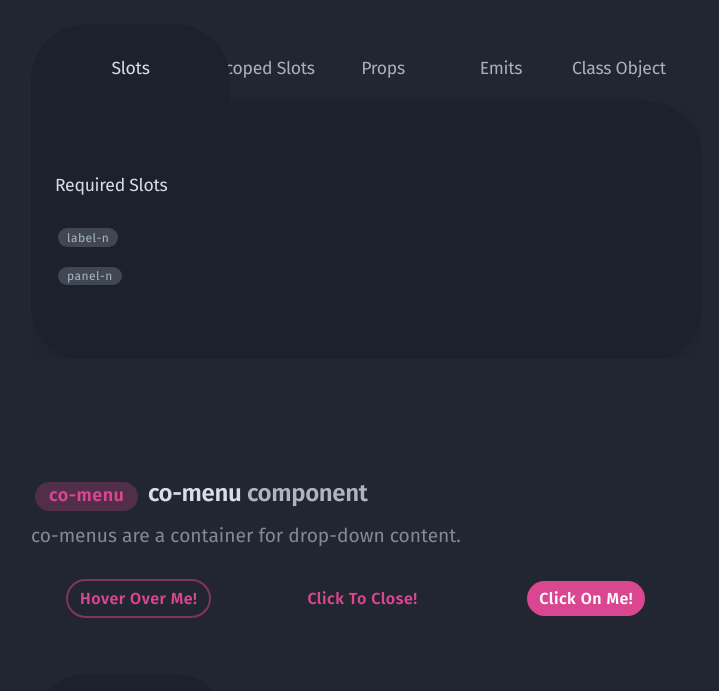
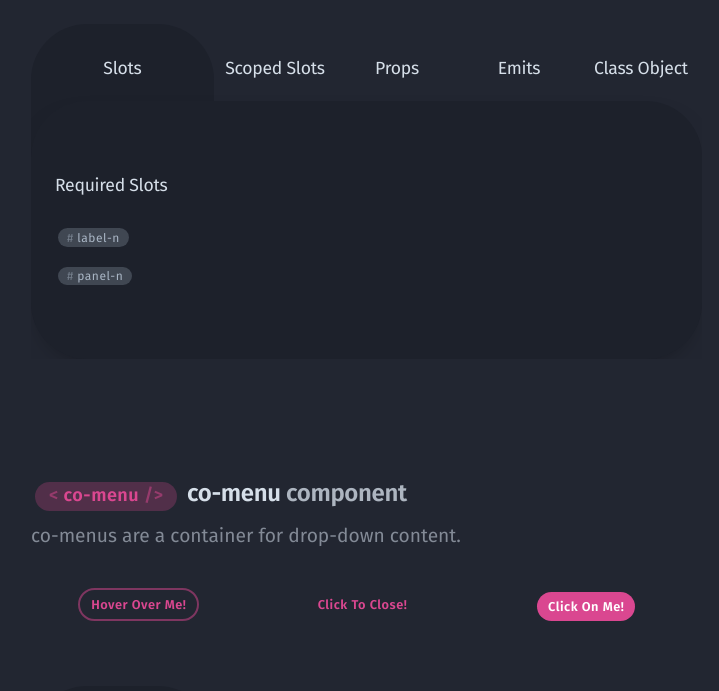
Before and after one commit to audse/cosmic-library, a Vue app: page / in a window 1280 px wide. Shown: the part 889-1580 px from the top of the page, without its empty margins (258-977 px from the left). Built offline with nearby package versions, Linux system fonts and the light colour scheme.

Commit message:
add more animations and update safari view

```diff
--- a/src/components/co-badge.vue
+++ b/src/components/co-badge.vue
@@ -2,7 +2,7 @@
 
 <span :class="[classList.badge, uppercase ? 'uppercase' : '', lg ? 'lg' : sm ? 'sm' : 'md', noWrap ? 'no-wrap' : '']">
 
-    <aside v-if="this.$slots.left" :class="classList.left">
+    <aside v-if="this.$slots.left || left" :class="classList.left">
         {{ left }}
         <slot name="left"></slot>
     </aside>
@@ -10,7 +10,7 @@
     {{ content }}
     <slot></slot>
 
-    <aside v-if="this.$slots.right" :class="classList.right">
+    <aside v-if="this.$slots.right || right" :class="classList.right">
         {{ right }}
         <slot name="right"></slot>
     </aside>
@@ -27,6 +27,8 @@ export default defineComponent({
 
     props: {
         content: String,
+        left: String,
+        right: String,
 
         classes: Object,
 
--- a/src/components/co-button.vue
+++ b/src/components/co-button.vue
@@ -96,12 +96,16 @@ export default defineComponent({
 <style lang="scss" scoped>
 
 * {
+    display: inline-block;
     box-sizing: border-box;
     z-index: 1;
+    position: relative;
+    padding: 0;
+    margin: 0;
 }
 
-/* Button Reset */
 button {
+    /* Reset */
     border: 0;
     outline: 0;
     background: unset;
@@ -111,11 +115,8 @@ button {
     letter-spacing: unset;
     font-size: unset;
     font-family: unset;
-    display: inline;
-}
 
-/* Button Styles */
-button {
+    white-space: nowrap !important;
 
     /* Background */
     border-radius: 1.25em;
@@ -129,6 +130,7 @@ button {
 
     /* Sizing */
     width:  fit-content;
+    min-width: fit-content;
 
     &:hover {
         transform: translate(0, -1px);
@@ -141,7 +143,6 @@ button {
     &:focus-visible {
         outline: auto;
     }
-}
 
     label {
 
@@ -150,22 +151,31 @@ label {
         background-color: v-bind(backgroundColor);
         color: v-bind(textColor);
 
-    /* Background */
+        /* Box Model */
         border-radius: 1.25em;
+        display: block;
+        word-break: unset;
+        overflow-wrap: normal;
+
+        /* Spacing */
+        padding: 0.55em 0.9em;
+
+        /* Sizing */
+        width: 100%;
+        height: 100%;
+
+        span {
+            display: block;
+            width: 100%;
+            height: 100%;
 
             /* Text */
             letter-spacing: 0.5px;
             font-weight: 600;
             font-size: 0.8rem;
 
-    /* Positioning */
-    position: relative;
-
-    /* Spacing */
-    padding: 0.55em 0.9em;
-
-    /* Sizing */
-    width: fit-content;
+        }
+    }
 }
 
 .round, .round-sm, .round-lg {
@@ -201,7 +211,7 @@ label {
 }
 
 .lg {
-    font-size: 1rem;
+    font-size: 0.9rem;
     padding: 0.5em 0.75em;
 }
 
--- a/src/components/co-tabs.vue
+++ b/src/components/co-tabs.vue
@@ -1,23 +1,25 @@
 <template>
 
-<section class="container">
+<section :class="['container', classList.container]">
 
     <!-- Tab Labels -->
     <nav :class="['labels']">
-        <label v-for="tab in tabs" :key="`label-${tab}`" :class="[tab===current_tab ? 'label-active' : '']" @click="current_tab=tab" @keyup.enter="current_tab=tab" tabindex="0">
-            <span :for="`Tab ${tab}`"><slot :name="`label-${tab}`"></slot></span>
+        <label v-for="tab in tabs" :key="`label-${tab}`" :class="[tab===currentTab ? 'label-active' : '', classList.label]" @click="currentTab=tab" @keyup.enter="currentTab=tab" tabindex="0" :for="`Tab ${tab}`">
+            <slot :name="`label-${tab}`"></slot>
         </label>
     </nav>
 
     <!-- Tab Panel -->
     <main :class="[shadow ? 'shadow' : shadowLight ? 'shadow-light' : shadowDark ? 'shadow-dark' : '']">
 
-        <section v-for="tab in tabs" :key="`panel-${tab}`">
-            <section v-show="current_tab===tab" class="panel">
-                <slot :name="`panel-${tab}`"></slot>
+
+        <transition name="slide" mode="out-in">
+
+            <section :class="['panel', classList.panel]" :key="`panel-${currentTab}`">
+                <slot :name="`panel-${currentTab}`"></slot>
             </section>
-        </section>
 
+        </transition>
     </main>
 
 </section>
@@ -47,16 +49,16 @@ export default defineComponent({
 
     setup ( props ) {
 
-        const class_list = reactive( props.classes ? props.classes : {} )
+        const classList = reactive( props.classes ? props.classes : {} )
 
-        const border_radius = props.lessRound ? '1.5em' : '3.5em'
+        const borderRadius = props.lessRound ? '1.5em' : '3.5em'
 
-        const current_tab = ref(props.startTab ? props.startTab : 1)
+        const currentTab = ref(props.startTab ? props.startTab : 1)
 
         return {
-            class_list,
-            border_radius,
-            current_tab
+            classList,
+            borderRadius,
+            currentTab,
         }
 
     },
@@ -68,6 +70,9 @@ export default defineComponent({
 
 * {
     box-sizing: border-box;
+    display: block;
+    position: relative;
+
 }
 
 section.container {
@@ -88,6 +93,7 @@ nav {
     display: flex;
     justify-content: center;
     z-index: 1;
+    width: 100%;
 }
 
 label {
@@ -95,19 +101,22 @@ label {
     position: relative;
     cursor: pointer;
 
-    width: 100%;
-    min-height: calc( v-bind(border_radius) + 0.5em );
-    border-radius: v-bind(border_radius) v-bind(border_radius) 0 0;
+    flex: 1 auto;
+    flex-basis: calc( 100% / v-bind(tabs) );
+
+    min-height: calc( v-bind(borderRadius) + 0.5em );
+    border-radius: v-bind(borderRadius) v-bind(borderRadius) 0 0;
     box-sizing: border-box;
     display: flex;
     justify-content: center;
 
-    padding: 1em 0 calc( v-bind(border_radius) + 0.5em ) 0;
+    padding: 1em 0 calc( v-bind(borderRadius) + 0.5em ) 0;
 
-    margin-left: calc( ( v-bind(border_radius) - 0.5em ) * -1 );
     transition: 150ms;
     margin-top: 5px;
     z-index: 1;
+
+    outline: none;
 
     &:first-of-type {
         margin-left: 0;
@@ -121,7 +130,7 @@ label {
 
     &:hover {
         opacity: 0.75;
-        transition: 150ms;
+        transition: all 150ms;
     }
 
 }
@@ -130,7 +139,8 @@ label {
     background: v-bind(bg);
     opacity: 1;
     z-index: 2;
-    width: 120%;
+
+    flex-basis: calc( ( 100% / v-bind(tabs) ) + 10% );
 
     span {
         opacity: 1;
@@ -138,21 +148,21 @@ label {
 
     &:hover {
         opacity: 1;
-        transition: 150ms;
+        transition: all 150ms;
         margin-top: 0px;
     }
 }
 
 main {
     background: v-bind(bg);
-    border-radius: v-bind(border_radius);
-    margin-top: calc( -1 * v-bind(border_radius) );
+    border-radius: v-bind(borderRadius);
+    margin-top: calc( -1 * v-bind(borderRadius) );
     min-height: 8em;
     z-index: 10;
 }
 
 section.panel {
-    padding: v-bind(border_radius) 1.5em;
+    padding: v-bind(borderRadius) 1.5em;
     z-index: 10;
 
 }
@@ -169,4 +179,28 @@ section.panel {
     box-shadow: 0px 10px 30px -20px rgba(0, 0, 0, 0.7);
 }
 
+.slide-enter-from {
+    transform: translateX(100%);
+    opacity: 0;
+}
+
+.slide-enter-to {
+    transform: translateX(0%);
+    opacity: 1;
+}
+
+.slide-leave-from {
+    transform: translateX(0%);
+    opacity: 1;
+}
+
+.slide-leave-to {
+    transform: translateX(-100%);
+    opacity: 0;
+}
+
+.slide-enter-active, .slide-leave-active {
+    transition: all 250ms;
+}
+
 </style>
--- a/src/components/examples/co-tabs.examples.vue
+++ b/src/components/examples/co-tabs.examples.vue
@@ -3,7 +3,7 @@
 <examples component="co-tabs" subtitle="co-tabs are a container for displaying sections of content.">
 
     <!-- Examples -->
-    <co-card :bg="hex.darkbg" shadow-dark no-spacer :classes="{ before: 'space-above' }">
+    <co-card :bg="hex.darkergrey" shadow-dark no-spacer :classes="{ before: 'space-above' }">
         <template #before>
             <co-title h5 class="co-padding">
                 <co-badge left="<" content="co-tabs" right=" />" :color="hex.white" />
--- a/src/utils/hex.utils.js
+++ b/src/utils/hex.utils.js
@@ -6,5 +6,6 @@ export default {
     white: '#a9b6c5',
     grey: '#7d8894',
     darkgrey: '#303542',
-    darkbg: '#1d212b'
+    darkbg: '#1d212b',
+    darkergrey: '#2A2E3A',
 }
```
Lines whose indentation alone changed are shown as unchanged.
